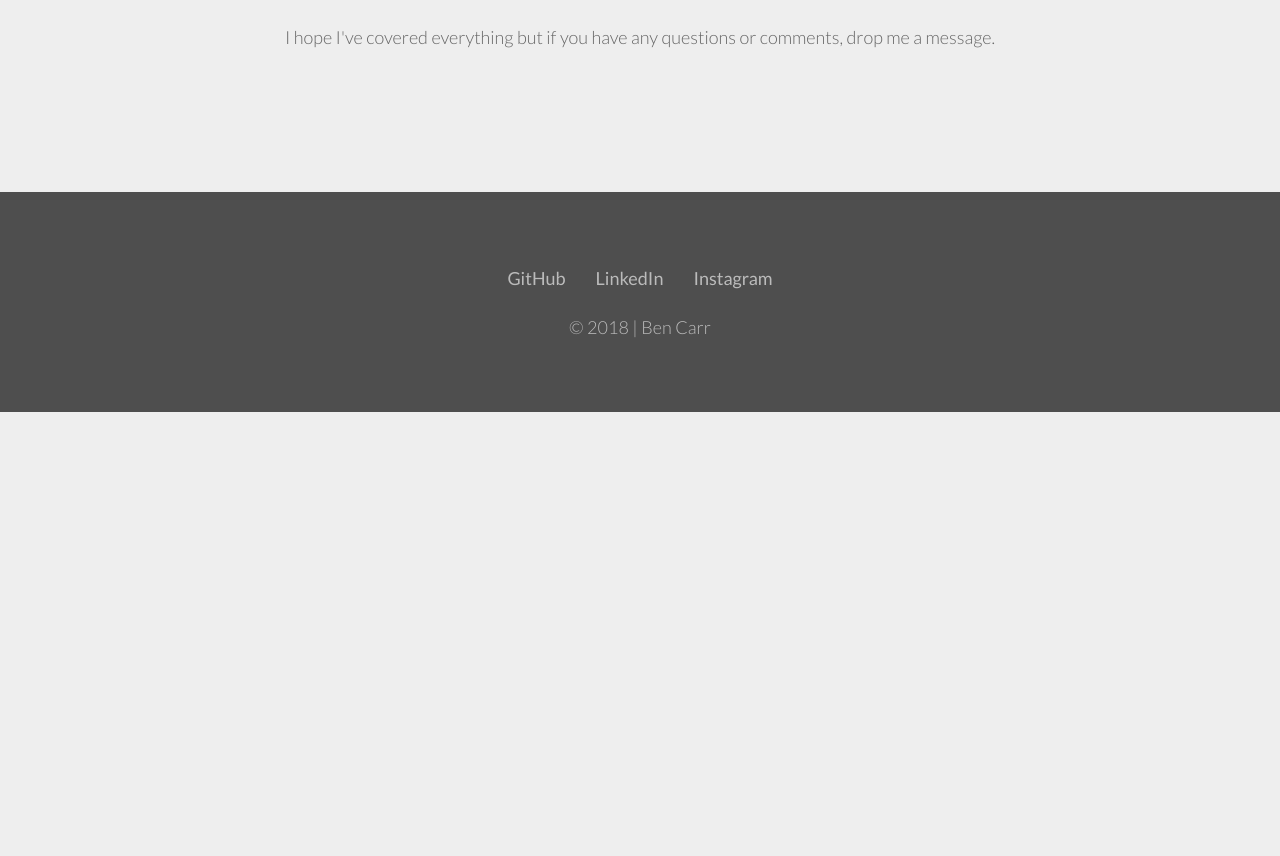
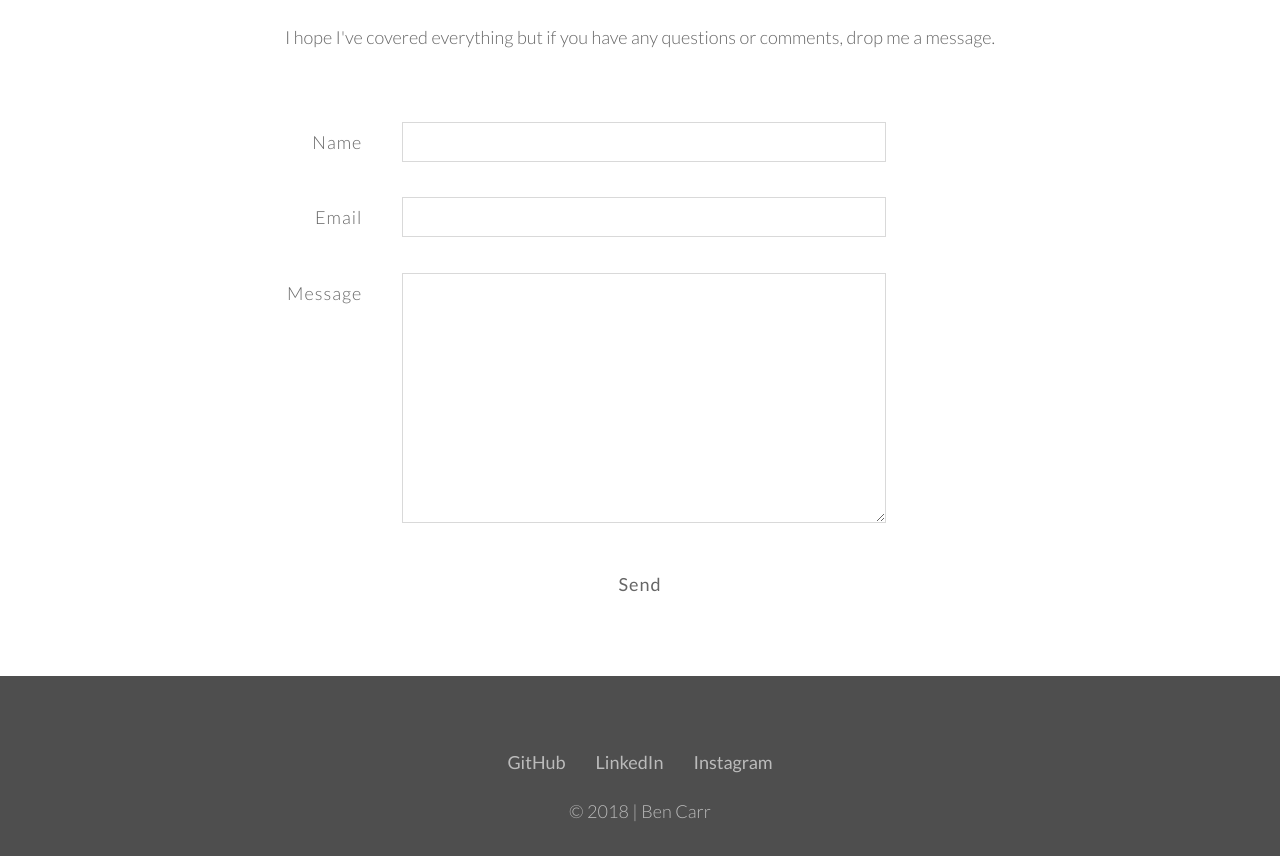
Before and after one commit to benjy2429/benjy2429.github.io, a React app: page / in a window 1280 px wide. Shown: the part 2760-3616 px from the top of the page. Before the commit the page ends 3172 px from the top, so only its background shows below. Built offline with nearby package versions, Linux system fonts and the light colour scheme.

Commit message:
Fix contact form

```diff
--- a/src/components/contact.jsx
+++ b/src/components/contact.jsx
@@ -9,7 +9,37 @@ export default class Contact extends React.Component {
           <h2 className="heading">Contact</h2>
           <p className="subtitle">I hope I've covered everything but if you have any questions or comments, drop me a message.</p>
 
-          <script src="/assets/contact.js" type="text/javascript"></script>
+          <form action="https://www.enformed.io/6b8u88yv" method="POST">
+            <input type="hidden" name="*redirect" value="https://bencarr.co.uk/thanks" />
+            <input type="hidden" name="*subject" value="ben-carr.co.uk Contact Form" />
+            <input type="hidden" name="*reply" value="email" />
+            <input type="text" name="*honeypot" style={{ display: 'none' }} />
+
+            <div className="row">
+              <label className="col col-3 col-12-m" htmlFor="contact-name">Name</label>
+              <div className="col col-6 col-12-m">
+                <input type="text" name="name" id="contact-name" required />
+              </div>
+            </div>
+
+            <div className="row">
+              <label className="col col-3 col-12-m" htmlFor="contact-email">Email</label>
+              <div className="col col-6 col-12-m">
+                <input type="email" name="email" id="contact-email" required />
+              </div>
+            </div>
+
+            <div className="row">
+              <label className="col col-3 col-12-m" htmlFor="contact-message">Message</label>
+              <div className="col col-6 col-12-m">
+                <textarea name="message" id="contact-message" required></textarea>
+              </div>
+            </div>
+
+            <div className="contact-submit-wrapper">
+              <input className="btn" type="submit" value="Send" />
+            </div>
+          </form>
         </div>
       </section>
     );
--- a/src/components/projects.jsx
+++ b/src/components/projects.jsx
@@ -9,7 +9,7 @@ const renderProject = project => (
         <h3 className="project-title">{project.title}</h3>
         <p className="project-description">{project.text}</p>
         { project.link && (
-          <a className="project-link" href="{project.link.href}">{project.link.text}</a>
+          <a className="project-link" href={project.link.href}>{project.link.text}</a>
         )}
         { project.file && (
           <a className="project-link" href={`/download/${project.file}`}>Download</a>
--- a/src/sass/_globals.scss
+++ b/src/sass/_globals.scss
@@ -19,7 +19,7 @@ $global-horizontal-padding: 20px;
 $text-color: #666;
 $text-color-light: #bbb;
 $heading-color-light: #fff;
-$body-color: #eee;
+$body-color: #fff;
 $body-color-dark: #4e4e4e;
 $shadow-color: rgba(0, 0, 0, 0.15);
 
```
Also changed, not shown: 2 other files (tests, documents, lock files or other folders).
